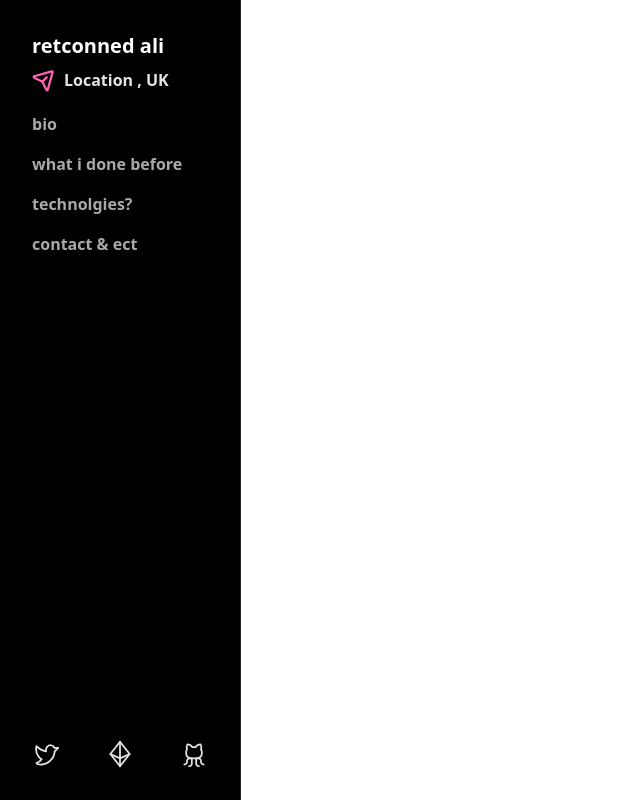
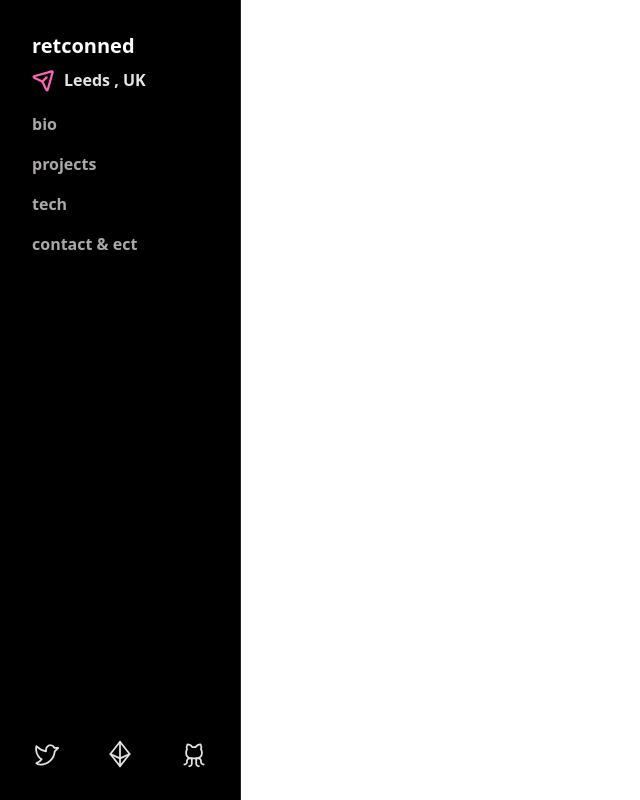
Before and after one commit to retconned/portfolio, a Next.js app: page /Components/Nav in a window 1280 px wide. Shown: the whole page, without its empty margins (0-640 px from the left). Built offline with nearby package versions, Linux system fonts and the light colour scheme.

Commit message:
nav code cleanup

```diff
--- a/pages/Components/Nav.tsx
+++ b/pages/Components/Nav.tsx
@@ -1,7 +1,6 @@
 import type { NextPage, NextComponentType } from "next";
 import Image from "next/image";
 import {
-  NavigationArrow,
   PaperPlaneTilt,
   GithubLogo,
   CurrencyEth,
@@ -14,33 +13,32 @@ const Nav: NextComponentType = () => {
       <div className="flex h-screen w-60 flex-col justify-between  bg-black p-8 font-semibold text-stone-200">
         <div>
           <div className="flex flex-col space-y-2 ">
-            <div className=" text-xl text-white"> retconned ali</div>
+            <p className=" text-xl text-white">retconned</p>
             <div className="flex flex-row items-center space-x-2 ">
               <PaperPlaneTilt
                 size={24}
                 color={"rgb(255, 101, 178)"}
                 weight="bold"
               />
-              {/* < size={32} /> */}
-              <div className="text-md duration-150 hover:text-stone-400">
-                Location , UK
-              </div>
+              <p className="text-md duration-150 hover:text-stone-400">
+                Leeds , UK
+              </p>
             </div>
           </div>
-          <div className="text-md space-y-2  pt-4 opacity-80">
-            <div className="py-1 text-stone-300 duration-150 hover:text-white">
+          <ul className="text-md space-y-2  pt-4 opacity-80">
+            <li className="py-1 text-stone-300 duration-150 hover:text-white">
               bio
-            </div>
-            <div className="py-1 text-stone-300 duration-150 hover:text-white">
-              what i done before
-            </div>
-            <div className="py-1 text-stone-300 duration-150 hover:text-white">
-              technolgies?
-            </div>
-            <div className="py-1 text-stone-300 duration-150 hover:text-white">
+            </li>
+            <li className="py-1 text-stone-300 duration-150 hover:text-white">
+              projects
+            </li>
+            <li className="py-1 text-stone-300 duration-150 hover:text-white">
+              tech
+            </li>
+            <li className="py-1 text-stone-300 duration-150 hover:text-white">
               contact & ect
-            </div>
-          </div>
+            </li>
+          </ul>
         </div>
         <div className="flex w-full justify-between ">
           <TwitterLogo size={28} />
@@ -48,7 +46,7 @@ const Nav: NextComponentType = () => {
           <GithubLogo size={28} />
         </div>
       </div>
-      <div className="w-[1px] bg-stone-800"></div>
+      <div className="w-[1px] bg-stone-800" />
     </div>
   );
 };
```
